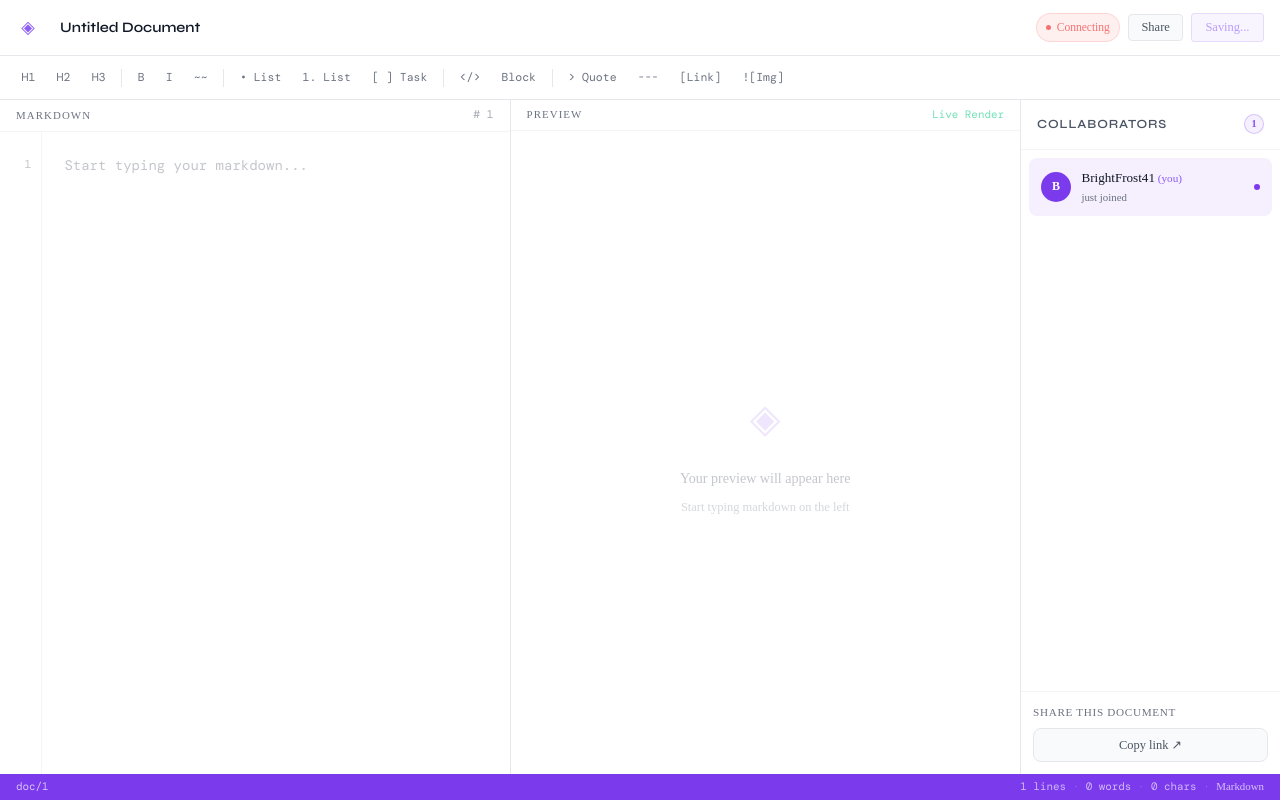
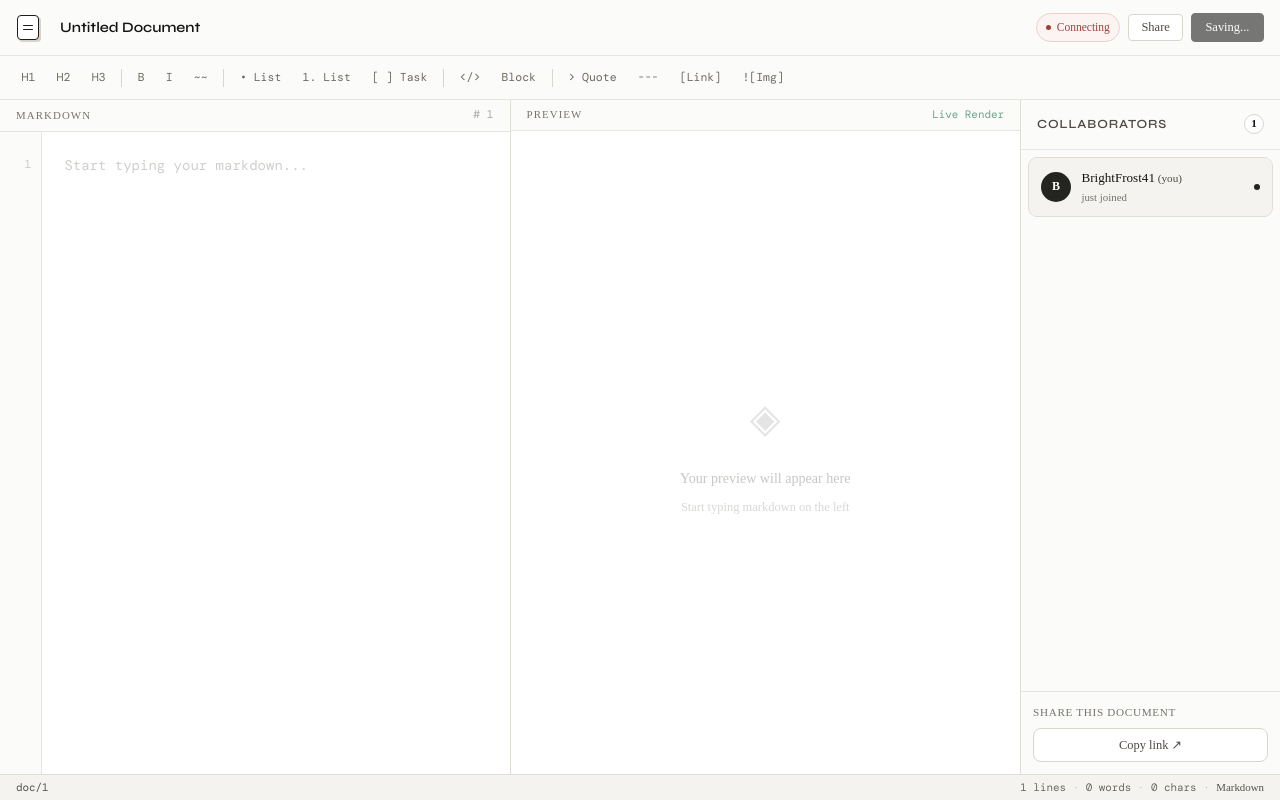
Before and after one commit to HardikJangra/collab-editor, a React (Vite) app in the folder client/: page /doc/1 in a window 1280 px wide. Built offline with nearby package versions, Linux system fonts and the light colour scheme; no server answers; a web font is replaced by a local one.

Commit message:
changed colours and text for editor page

```diff
--- a/client/src/components/Editor.module.css
+++ b/client/src/components/Editor.module.css
@@ -2,7 +2,7 @@
   display: flex;
   flex-direction: column;
   height: 100%;
-  background: var(--bg-primary);
+  background: #ffffff;
 }
 
 .editorHeader {
@@ -10,8 +10,8 @@
   align-items: center;
   justify-content: space-between;
   padding: 0.4rem 1rem;
-  background: var(--bg-secondary);
-  border-bottom: 1px solid var(--border-subtle);
+  background: #fbfbfa;
+  border-bottom: 1px solid #e7e5e0;
   flex-shrink: 0;
 }
 
@@ -19,14 +19,14 @@
   font-size: 0.68rem;
   text-transform: uppercase;
   letter-spacing: 0.1em;
-  color: var(--text-muted);
+  color: #77736b;
   font-weight: 500;
 }
 
 .docId {
   font-family: var(--font-mono);
   font-size: 0.7rem;
-  color: var(--text-muted);
+  color: #77736b;
   opacity: 0.6;
 }
 
@@ -41,8 +41,8 @@
   flex-direction: column;
   padding: 1.2rem 0.6rem;
   min-width: 42px;
-  background: var(--bg-secondary);
-  border-right: 1px solid var(--border-subtle);
+  background: #fbfbfa;
+  border-right: 1px solid #e7e5e0;
   user-select: none;
   flex-shrink: 0;
 }
@@ -53,7 +53,7 @@
   font-family: var(--font-mono);
   font-size: 0.72rem;
   line-height: 1.75rem;
-  color: var(--text-muted);
+  color: #8a867e;
   opacity: 0.4;
 }
 
@@ -61,7 +61,7 @@
   flex: 1;
   padding: 1.2rem 1.4rem;
   background: transparent;
-  color: var(--text-primary);
+  color: #151515;
   font-family: var(--font-mono);
   font-size: 0.875rem;
   line-height: 1.75rem;
@@ -71,11 +71,11 @@
   min-height: 100%;
   white-space: pre-wrap;
   word-wrap: break-word;
-  caret-color: var(--accent-bright);
+  caret-color: #1f1f1d;
   tab-size: 2;
 }
 
 .textarea::placeholder {
-  color: var(--text-muted);
+  color: #8a867e;
   opacity: 0.4;
 }
--- a/client/src/components/Preview.module.css
+++ b/client/src/components/Preview.module.css
@@ -2,7 +2,7 @@
   display: flex;
   flex-direction: column;
   height: 100%;
-  background: var(--bg-secondary);
+  background: #ffffff;
 }
 
 .header {
@@ -10,8 +10,8 @@
   align-items: center;
   justify-content: space-between;
   padding: 0.4rem 1rem;
-  background: var(--bg-secondary);
-  border-bottom: 1px solid var(--border-subtle);
+  background: #fbfbfa;
+  border-bottom: 1px solid #e7e5e0;
   flex-shrink: 0;
 }
 
@@ -19,13 +19,13 @@
   font-size: 0.68rem;
   text-transform: uppercase;
   letter-spacing: 0.1em;
-  color: var(--text-muted);
+  color: #77736b;
   font-weight: 500;
 }
 
 .renderLabel {
   font-size: 0.68rem;
-  color: var(--green);
+  color: #2f7d5a;
   opacity: 0.7;
   font-family: var(--font-mono);
 }
@@ -38,7 +38,7 @@
 
 /* ── Markdown Styles ─────────────────────────────────────────────────────── */
 .markdown {
-  color: var(--text-primary);
+  color: #151515;
   font-size: 0.9rem;
   line-height: 1.8;
   max-width: 760px;
@@ -55,7 +55,7 @@
   letter-spacing: -0.02em;
   margin-top: 1.8em;
   margin-bottom: 0.5em;
-  color: var(--text-primary);
+  color: #151515;
   line-height: 1.2;
 }
 
@@ -67,35 +67,35 @@
 
 .markdown p {
   margin-bottom: 1em;
-  color: var(--text-secondary);
+  color: #55524d;
 }
 
 .markdown strong {
-  color: var(--text-primary);
+  color: #151515;
   font-weight: 600;
 }
 
 .markdown em {
-  color: var(--text-secondary);
+  color: #55524d;
   font-style: italic;
 }
 
 .markdown a {
-  color: var(--accent-bright);
+  color: #151515;
   text-decoration: none;
-  border-bottom: 1px solid rgba(139,92,246,0.3);
+  border-bottom: 1px solid #a7a29a;
   transition: border-color var(--transition);
 }
 
 .markdown a:hover {
-  border-color: var(--accent-bright);
+  border-color: #151515;
 }
 
 .markdown ul,
 .markdown ol {
   padding-left: 1.5rem;
   margin-bottom: 1em;
-  color: var(--text-secondary);
+  color: #55524d;
 }
 
 .markdown li { margin-bottom: 0.25em; }
@@ -103,10 +103,10 @@
 .markdown blockquote {
   margin: 1.2em 0;
   padding: 0.75rem 1.2rem;
-  background: var(--bg-elevated);
-  border-left: 3px solid var(--accent);
+  background: #f4f3f0;
+  border-left: 3px solid #242421;
   border-radius: 0 var(--radius-md) var(--radius-md) 0;
-  color: var(--text-muted);
+  color: #6d6961;
   font-style: italic;
 }
 
@@ -114,7 +114,7 @@
   margin: 1.2em 0;
   border-radius: var(--radius-md);
   overflow: auto;
-  border: 1px solid var(--border);
+  border: 1px solid #d9d6cf;
 }
 
 .markdown pre code {
@@ -127,15 +127,15 @@
   font-family: var(--font-mono);
   font-size: 0.82em;
   padding: 0.15em 0.4em;
-  background: var(--bg-elevated);
-  border: 1px solid var(--border);
+  background: #f4f3f0;
+  border: 1px solid #d9d6cf;
   border-radius: var(--radius-sm);
-  color: var(--accent-bright);
+  color: #151515;
 }
 
 .markdown hr {
   border: none;
-  border-top: 1px solid var(--border);
+  border-top: 1px solid #d9d6cf;
   margin: 2em 0;
 }
 
@@ -150,16 +150,16 @@
 .markdown td {
   padding: 0.6rem 1rem;
   text-align: left;
-  border-bottom: 1px solid var(--border);
+  border-bottom: 1px solid #e1ded8;
 }
 
 .markdown th {
   font-weight: 600;
-  color: var(--text-primary);
-  background: var(--bg-elevated);
+  color: #151515;
+  background: #f4f3f0;
 }
 
-.markdown td { color: var(--text-secondary); }
+.markdown td { color: #55524d; }
 
 /* ── Empty State ─────────────────────────────────────────────────────────── */
 .empty {
@@ -169,13 +169,13 @@
   justify-content: center;
   height: 100%;
   gap: 0.5rem;
-  color: var(--text-muted);
+  color: #77736b;
   opacity: 0.4;
 }
 
 .emptyIcon {
   font-size: 2.5rem;
-  color: var(--accent);
+  color: #242421;
   opacity: 0.3;
   margin-bottom: 0.5rem;
 }
--- a/client/src/components/StatusBar.module.css
+++ b/client/src/components/StatusBar.module.css
@@ -4,7 +4,8 @@
   justify-content: space-between;
   padding: 0 1rem;
   height: 26px;
-  background: var(--accent);
+  background: #f4f3f0;
+  border-top: 1px solid #e1ded8;
   flex-shrink: 0;
 }
 
@@ -17,27 +18,27 @@
 .docId {
   font-family: var(--font-mono);
   font-size: 0.68rem;
-  color: rgba(255,255,255,0.7);
+  color: #55524d;
 }
 
 .saved {
   font-size: 0.68rem;
-  color: rgba(255,255,255,0.6);
+  color: #77736b;
 }
 
 .stat {
   font-size: 0.68rem;
-  color: rgba(255,255,255,0.65);
+  color: #6d6961;
   font-family: var(--font-mono);
 }
 
 .sep {
-  color: rgba(255,255,255,0.3);
+  color: #b8b2a8;
   font-size: 0.68rem;
 }
 
 .markdown {
   font-size: 0.68rem;
-  color: rgba(255,255,255,0.7);
+  color: #55524d;
   font-weight: 500;
 }
--- a/client/src/components/Toolbar.module.css
+++ b/client/src/components/Toolbar.module.css
@@ -4,8 +4,8 @@
   gap: 2px;
   padding: 0 0.75rem;
   height: var(--toolbar-height);
-  background: var(--bg-secondary);
-  border-bottom: 1px solid var(--border);
+  background: #fbfbfa;
+  border-bottom: 1px solid #e7e5e0;
   overflow-x: auto;
   flex-shrink: 0;
   scrollbar-width: none;
@@ -18,27 +18,27 @@
   border-radius: var(--radius-sm);
   font-family: var(--font-mono);
   font-size: 0.72rem;
-  color: var(--text-muted);
+  color: #6d6961;
   white-space: nowrap;
   transition: all var(--transition);
   min-width: fit-content;
 }
 
 .btn:hover {
-  background: var(--bg-elevated);
-  color: var(--text-primary);
+  background: #f4f3f0;
+  color: #151515;
 }
 
 .btn:active {
-  background: var(--accent-subtle);
-  color: var(--accent-bright);
+  background: #242421;
+  color: #ffffff;
   transform: scale(0.95);
 }
 
 .divider {
   width: 1px;
   height: 18px;
-  background: var(--border);
+  background: #d9d6cf;
   margin: 0 4px;
   flex-shrink: 0;
 }
--- a/client/src/components/UserList.module.css
+++ b/client/src/components/UserList.module.css
@@ -2,7 +2,7 @@
   display: flex;
   flex-direction: column;
   height: 100%;
-  background: var(--bg-secondary);
+  background: #fbfbfa;
 }
 
 .header {
@@ -10,7 +10,7 @@
   align-items: center;
   justify-content: space-between;
   padding: 0.9rem 1rem;
-  border-bottom: 1px solid var(--border-subtle);
+  border-bottom: 1px solid #e7e5e0;
   flex-shrink: 0;
 }
 
@@ -18,7 +18,7 @@
   font-family: var(--font-display);
   font-size: 0.78rem;
   font-weight: 600;
-  color: var(--text-secondary);
+  color: #4f4b45;
   text-transform: uppercase;
   letter-spacing: 0.07em;
 }
@@ -26,11 +26,11 @@
 .count {
   width: 20px;
   height: 20px;
-  background: var(--accent-subtle);
-  border: 1px solid rgba(139,92,246,0.3);
+  background: #ffffff;
+  border: 1px solid #d9d6cf;
   border-radius: 50%;
   font-size: 0.7rem;
-  color: var(--accent-bright);
+  color: #151515;
   display: flex;
   align-items: center;
   justify-content: center;
@@ -54,11 +54,12 @@
 }
 
 .userItem:hover {
-  background: var(--bg-elevated);
+  background: #f4f3f0;
 }
 
 .userItem.self {
-  background: var(--accent-subtle);
+  background: #f4f3f0;
+  outline: 1px solid #e1ded8;
 }
 
 .avatar {
@@ -85,21 +86,21 @@
 .name {
   font-size: 0.82rem;
   font-weight: 500;
-  color: var(--text-primary);
+  color: #151515;
   white-space: nowrap;
   overflow: hidden;
   text-overflow: ellipsis;
 }
 
 .youTag {
-  color: var(--accent-bright);
+  color: #4f4b45;
   font-size: 0.7rem;
   font-weight: 400;
 }
 
 .joinTime {
   font-size: 0.68rem;
-  color: var(--text-muted);
+  color: #77736b;
 }
 
 .activeDot {
@@ -114,7 +115,7 @@
 .empty {
   padding: 2rem 1rem;
   text-align: center;
-  color: var(--text-muted);
+  color: #77736b;
 }
 
 .empty p {
@@ -130,7 +131,7 @@
 /* ── Footer ──────────────────────────────────────────────────────────────── */
 .footer {
   padding: 0.75rem;
-  border-top: 1px solid var(--border-subtle);
+  border-top: 1px solid #e7e5e0;
   flex-shrink: 0;
 }
 
@@ -142,17 +143,17 @@
 
 .shareLabel {
   font-size: 0.7rem;
-  color: var(--text-muted);
+  color: #77736b;
   text-transform: uppercase;
   letter-spacing: 0.06em;
 }
 
 .shareBtn {
   padding: 0.5rem;
-  background: var(--bg-elevated);
-  border: 1px solid var(--border);
+  background: #ffffff;
+  border: 1px solid #d9d6cf;
   border-radius: var(--radius-md);
-  color: var(--text-secondary);
+  color: #4f4b45;
   font-size: 0.78rem;
   text-align: center;
   cursor: pointer;
@@ -161,7 +162,7 @@
 }
 
 .shareBtn:hover {
-  color: var(--accent-bright);
-  border-color: rgba(139,92,246,0.4);
-  background: var(--accent-subtle);
+  color: #111111;
+  border-color: #a7a29a;
+  background: #f4f3f0;
 }
--- a/client/src/pages/EditorPage.module.css
+++ b/client/src/pages/EditorPage.module.css
@@ -3,7 +3,8 @@
   flex-direction: column;
   height: 100vh;
   overflow: hidden;
-  background: var(--bg-primary);
+  background: #fbfbfa;
+  color: #151515;
 }
 
 /* ── Notification ───────────────────────────────────────────────────────── */
@@ -12,15 +13,15 @@
   bottom: 2.5rem;
   left: 50%;
   transform: translateX(-50%);
-  background: var(--bg-elevated);
-  border: 1px solid var(--border-accent);
+  background: #ffffff;
+  border: 1px solid #d9d6cf;
   border-radius: var(--radius-md);
   padding: 0.6rem 1.2rem;
   font-size: 0.82rem;
-  color: var(--text-primary);
+  color: #151515;
   z-index: 999;
   animation: fadeIn 0.2s ease;
-  box-shadow: 0 8px 32px rgba(0,0,0,0.4);
+  box-shadow: 0 18px 42px rgba(36, 35, 31, 0.14);
   white-space: nowrap;
 }
 
@@ -31,8 +32,9 @@
   align-items: center;
   justify-content: space-between;
   padding: 0 1rem 0 0.75rem;
-  background: var(--bg-secondary);
-  border-bottom: 1px solid var(--border);
+  background: rgba(251, 251, 250, 0.94);
+  border-bottom: 1px solid #e7e5e0;
+  backdrop-filter: blur(12px);
   flex-shrink: 0;
   gap: 1rem;
 }
@@ -51,16 +53,32 @@
   display: flex;
   align-items: center;
   justify-content: center;
-  border-radius: var(--radius-md);
-  transition: background var(--transition);
+  border-radius: 6px;
+  transition: background var(--transition), border-color var(--transition);
   flex-shrink: 0;
 }
 
-.logoBtn:hover { background: var(--bg-elevated); }
+.logoBtn:hover { background: #f4f3f0; }
 
-.logoIcon {
-  color: var(--accent-bright);
-  font-size: 1.1rem;
+.logoMark {
+  width: 22px;
+  height: 25px;
+  display: inline-flex;
+  flex-direction: column;
+  justify-content: center;
+  gap: 3px;
+  padding: 0 5px;
+  border: 1.4px solid #1d1d1b;
+  border-radius: 4px;
+  background: #ffffff;
+  box-shadow: 2px 2px 0 #d8d3ca;
+}
+
+.logoLine {
+  width: 100%;
+  height: 1.3px;
+  background: #1d1d1b;
+  border-radius: 999px;
 }
 
 .titleWrapper {
@@ -78,13 +96,13 @@
   transition: background var(--transition);
 }
 
-.titleButton:hover { background: var(--bg-elevated); }
+.titleButton:hover { background: #f4f3f0; }
 
 .titleText {
   font-family: var(--font-display);
   font-size: 0.9rem;
   font-weight: 600;
-  color: var(--text-primary);
+  color: #151515;
   white-space: nowrap;
   overflow: hidden;
   text-overflow: ellipsis;
@@ -102,11 +120,11 @@
   font-family: var(--font-display);
   font-size: 0.9rem;
   font-weight: 600;
-  background: var(--bg-elevated);
-  border: 1px solid var(--accent-bright);
+  background: #ffffff;
+  border: 1px solid #242421;
   border-radius: var(--radius-sm);
   padding: 0.3rem 0.6rem;
-  color: var(--text-primary);
+  color: #151515;
   outline: none;
   width: 100%;
   max-width: 300px;
@@ -128,19 +146,21 @@
   border-radius: 100px;
   font-size: 0.72rem;
   font-weight: 500;
-  border: 1px solid transparent;
+  border: 1px solid #d9d6cf;
+  background: #ffffff;
+  color: #4f4b45;
 }
 
 .connectionBadge.connected {
-  background: rgba(52, 211, 153, 0.1);
-  border-color: rgba(52, 211, 153, 0.2);
-  color: var(--green);
+  background: #f3f8f5;
+  border-color: #c9dccf;
+  color: #2f7d5a;
 }
 
 .connectionBadge.disconnected {
-  background: rgba(248, 113, 113, 0.1);
-  border-color: rgba(248, 113, 113, 0.2);
-  color: var(--red);
+  background: #fbf4f3;
+  border-color: #ead0cc;
+  color: #9a4439;
 }
 
 .connectionDot {
@@ -155,8 +175,8 @@
 /* ── Toggle Buttons ──────────────────────────────────────────────────────── */
 .viewToggle {
   display: flex;
-  background: var(--bg-elevated);
-  border: 1px solid var(--border);
+  background: #ffffff;
+  border: 1px solid #d9d6cf;
   border-radius: var(--radius-sm);
   overflow: hidden;
 }
@@ -164,17 +184,17 @@
 .toggleBtn {
   padding: 0.3rem 0.75rem;
   font-size: 0.78rem;
-  color: var(--text-muted);
+  color: #77736b;
   transition: all var(--transition);
 }
 
 .toggleBtn.active {
-  background: var(--accent-subtle);
-  color: var(--accent-bright);
+  background: #242421;
+  color: #ffffff;
 }
 
 .toggleBtn:hover:not(.active) {
-  color: var(--text-secondary);
+  color: #4f4b45;
 }
 
 /* ── Users Btn ───────────────────────────────────────────────────────────── */
@@ -183,24 +203,24 @@
   align-items: center;
   gap: 0.35rem;
   padding: 0.3rem 0.7rem;
-  background: var(--bg-elevated);
-  border: 1px solid var(--border);
+  background: #ffffff;
+  border: 1px solid #d9d6cf;
   border-radius: var(--radius-sm);
   font-size: 0.78rem;
-  color: var(--text-secondary);
+  color: #4f4b45;
   transition: all var(--transition);
 }
 
 .usersBtn:hover {
-  color: var(--text-primary);
-  border-color: var(--border-accent);
+  color: #111111;
+  border-color: #a7a29a;
 }
 
 .usersBtnDot {
   width: 6px;
   height: 6px;
   border-radius: 50%;
-  background: var(--green);
+  background: #2f7d5a;
   animation: pulse 2s infinite;
 }
 
@@ -208,16 +228,17 @@
 .shareBtn {
   padding: 0.3rem 0.75rem;
   font-size: 0.78rem;
-  color: var(--text-secondary);
-  border: 1px solid var(--border);
+  color: #4f4b45;
+  border: 1px solid #d9d6cf;
   border-radius: var(--radius-sm);
-  background: var(--bg-elevated);
+  background: #ffffff;
   transition: all var(--transition);
 }
 
 .shareBtn:hover {
-  color: var(--accent-bright);
-  border-color: rgba(139,92,246,0.4);
+  color: #111111;
+  border-color: #a7a29a;
+  background: #f4f3f0;
 }
 
 .saveBtn {
@@ -227,15 +248,16 @@
   padding: 0.35rem 0.85rem;
   font-size: 0.78rem;
   font-weight: 500;
-  background: var(--accent-subtle);
-  border: 1px solid rgba(139,92,246,0.3);
+  background: #1f1f1d;
+  border: 1px solid #1f1f1d;
   border-radius: var(--radius-sm);
-  color: var(--accent-bright);
+  color: #ffffff;
   transition: all var(--transition);
 }
 
 .saveBtn:hover:not(:disabled) {
-  background: var(--accent-glow);
+  background: #000000;
+  border-color: #000000;
 }
 
 .saveBtn:disabled { opacity: 0.6; }
@@ -243,8 +265,8 @@
 .spinner {
   width: 10px;
   height: 10px;
-  border: 1.5px solid rgba(139,92,246,0.3);
-  border-top-color: var(--accent-bright);
+  border: 1.5px solid rgba(255, 255, 255, 0.35);
+  border-top-color: #ffffff;
   border-radius: 50%;
   animation: spin 0.6s linear infinite;
   display: inline-block;
@@ -254,7 +276,7 @@
   width: 6px;
   height: 6px;
   border-radius: 50%;
-  background: var(--green);
+  background: #2f7d5a;
   display: inline-block;
 }
 
@@ -263,6 +285,7 @@
   display: flex;
   flex: 1;
   overflow: hidden;
+  background: #ffffff;
 }
 
 .editorPane {
@@ -270,7 +293,7 @@
   display: flex;
   flex-direction: column;
   overflow: hidden;
-  border-right: 1px solid var(--border);
+  border-right: 1px solid #e1ded8;
   min-width: 0;
 }
 
@@ -287,7 +310,7 @@
 .sidebar {
   width: var(--sidebar-width);
   flex-shrink: 0;
-  border-left: 1px solid var(--border);
+  border-left: 1px solid #e1ded8;
   overflow: hidden;
 }
 
@@ -299,15 +322,15 @@
   align-items: center;
   justify-content: center;
   gap: 1rem;
-  color: var(--text-muted);
+  color: #77736b;
   font-size: 0.85rem;
 }
 
 .loadingSpinner {
   width: 28px;
   height: 28px;
-  border: 2px solid var(--border);
-  border-top-color: var(--accent-bright);
+  border: 2px solid #d9d6cf;
+  border-top-color: #242421;
   border-radius: 50%;
   animation: spin 0.8s linear infinite;
 }
--- a/client/src/pages/EditorPage.tsx
+++ b/client/src/pages/EditorPage.tsx
@@ -32,7 +32,7 @@ export default function EditorPage() {
     () => ({
       socketId: "local-user",
       username,
-      color: "#7c3aed",
+      color: "#242421",
       joinedAt: new Date().toISOString(),
     }),
     [username]
@@ -171,7 +171,10 @@ export default function EditorPage() {
       <header className={styles.header}>
         <div className={styles.headerLeft}>
           <button onClick={() => navigate("/")} className={styles.logoBtn}>
-            <span className={styles.logoIcon}>◈</span>
+            <span className={styles.logoMark} aria-hidden="true">
+              <span className={styles.logoLine} />
+              <span className={styles.logoLine} />
+            </span>
           </button>
 
           <div className={styles.titleWrapper}>
```
